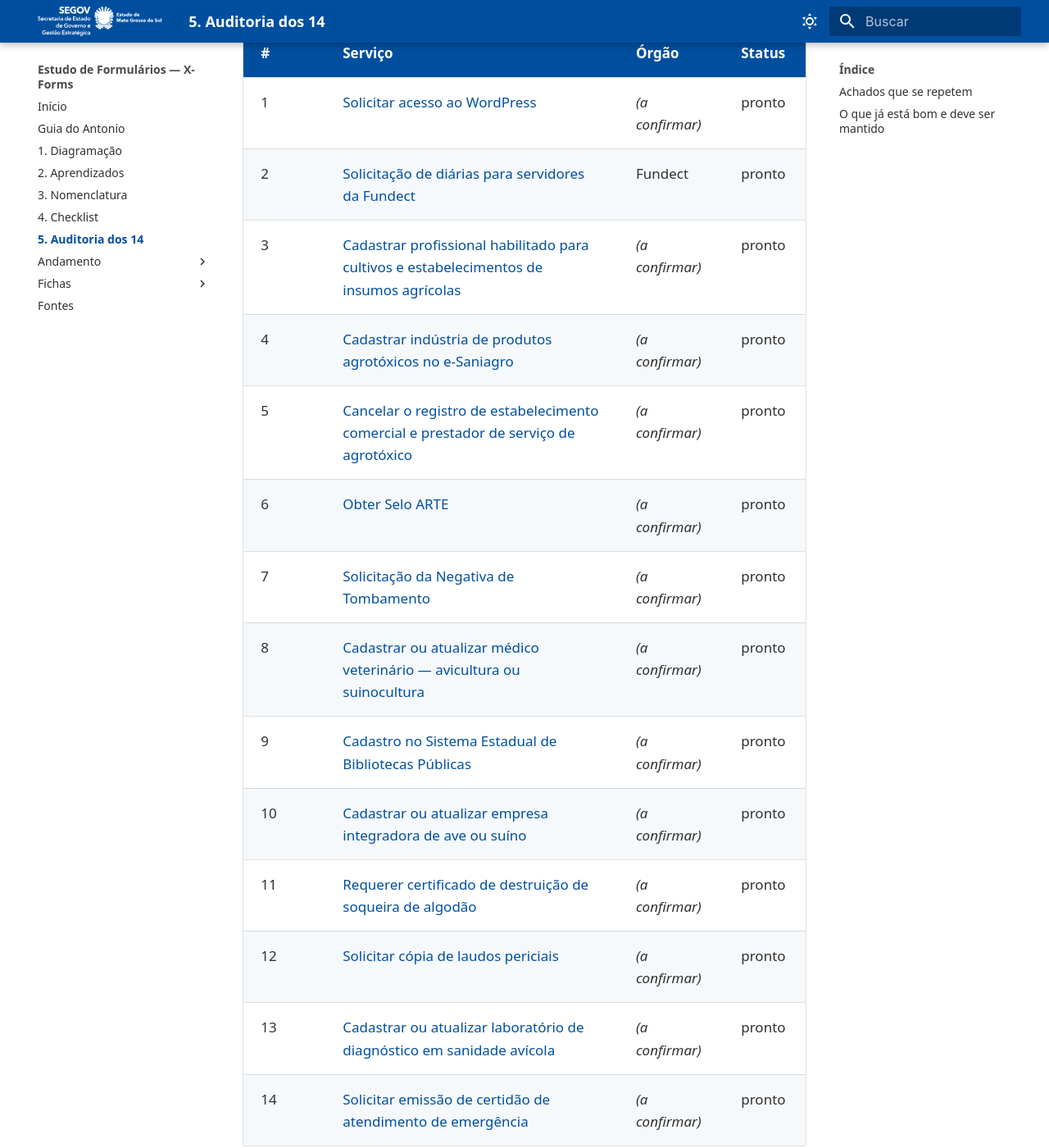
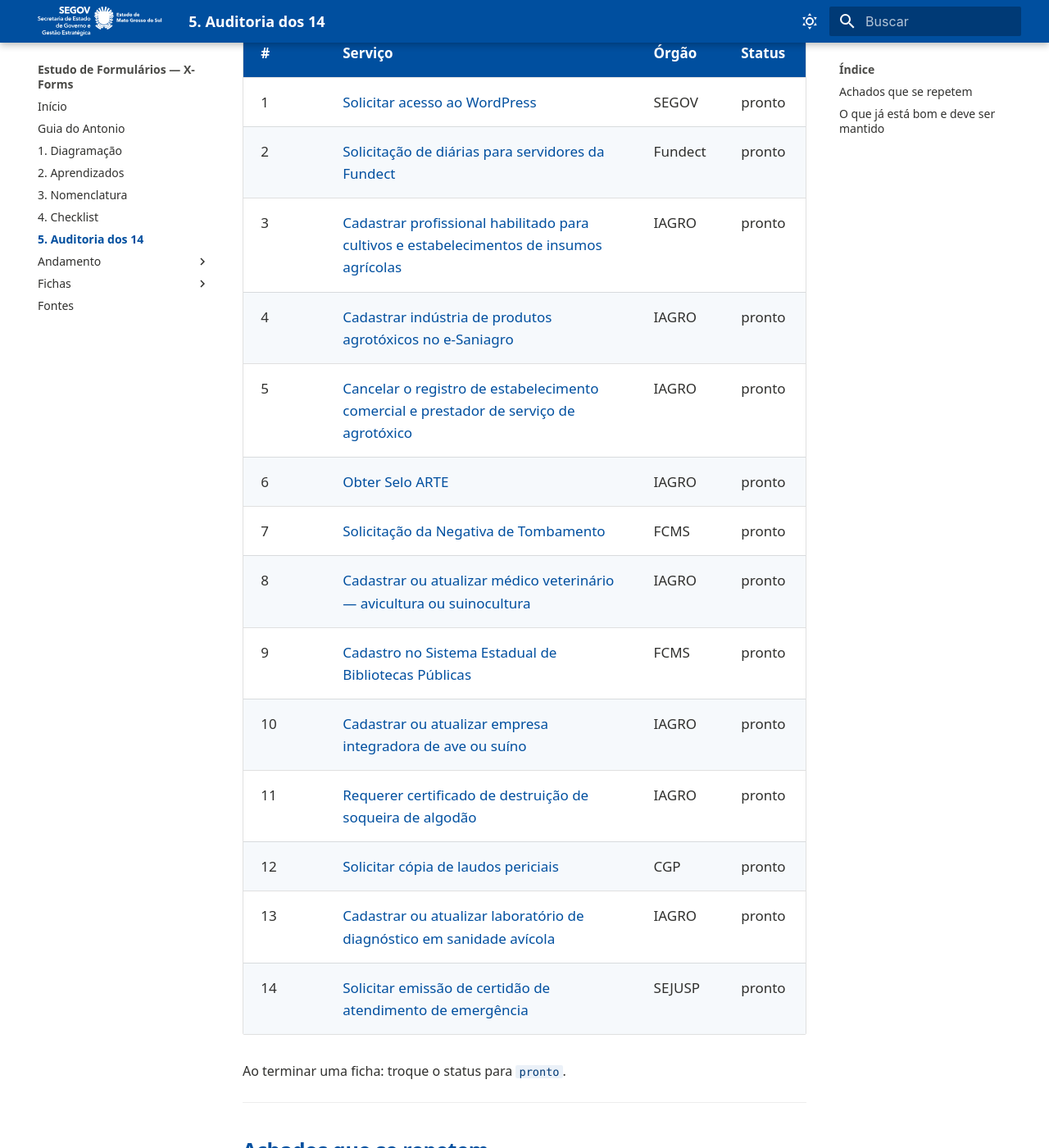
Before and after one commit to fabioramos-02/estudo-formularios, an MkDocs documentation site: the page built from docs/05-auditoria.md, in a window 1280 px wide and 1400 px high, scrolled down 264 px. Shown: the whole window at 82% size. Built offline with MkDocs 1.6.1 and Material for MkDocs 9.7.7, drawn with Linux system fonts in a browser that asks for light colours.

Commit message:
atualização dos orgãos

```diff
--- a/docs/05-auditoria.md
+++ b/docs/05-auditoria.md
@@ -7,20 +7,20 @@
 
 | # | Serviço | Órgão | Status |
 |---|---|---|---|
-| 1 | [Solicitar acesso ao WordPress](https://portal.demo-aws.xvia.com.br/app/ms-forms-designer/forms/edit/validar-antonio-wordpress) | *(a confirmar)* | pronto |
+| 1 | [Solicitar acesso ao WordPress](https://portal.demo-aws.xvia.com.br/app/ms-forms-designer/forms/edit/validar-antonio-wordpress) | SEGOV | pronto |
 | 2 | [Solicitação de diárias para servidores da Fundect](https://portal.demo-aws.xvia.com.br/app/ms-forms-designer/forms/edit/solicitacao-de-diarias-para-servidores-da-fundect) | Fundect | pronto |
-| 3 | [Cadastrar profissional habilitado para cultivos e estabelecimentos de insumos agrícolas](https://portal.demo-aws.xvia.com.br/app/ms-forms-designer/forms/edit/cadastrar-profissional-habilitado-para-cultivos-e-estabelecimentos-de-insumos-agricolas) | *(a confirmar)* | pronto |
-| 4 | [Cadastrar indústria de produtos agrotóxicos no e-Saniagro](https://portal.demo-aws.xvia.com.br/app/ms-forms-designer/forms/edit/cadastrar-industria-produtos-agrotoxicos-no-e-saniagro) | *(a confirmar)* | pronto |
-| 5 | [Cancelar o registro de estabelecimento comercial e prestador de serviço de agrotóxico](https://portal.demo-aws.xvia.com.br/app/ms-forms-designer/forms/edit/cancelar-o-registro-de-estabelecimento-comercial-e-prestador-de-servico-de-agrotoxico) | *(a confirmar)* | pronto |
-| 6 | [Obter Selo ARTE](https://portal.demo-aws.xvia.com.br/app/ms-forms-designer/forms/edit/obter-selo-arte) | *(a confirmar)* | pronto |
-| 7 | [Solicitação da Negativa de Tombamento](https://portal.demo-aws.xvia.com.br/app/ms-forms-designer/forms/edit/solicitacao-da-negativa-de-tombamento) | *(a confirmar)* | pronto |
-| 8 | [Cadastrar ou atualizar médico veterinário — avicultura ou suinocultura](https://portal.demo-aws.xvia.com.br/app/ms-forms-designer/forms/edit/cadastrar-ou-atualizar-medico-veterinario-avicultura-ou-suinocultura) | *(a confirmar)* | pronto |
-| 9 | [Cadastro no Sistema Estadual de Bibliotecas Públicas](https://portal.demo-aws.xvia.com.br/app/ms-forms-designer/forms/edit/cadastro-no-sistema-estadual-de-bibliotecas-publicas-de-mato-grosso-do-sul-sebpms) | *(a confirmar)* | pronto |
-| 10 | [Cadastrar ou atualizar empresa integradora de ave ou suíno](https://portal.demo-aws.xvia.com.br/app/ms-forms-designer/forms/edit/cadastrar-ou-atualizar-empresa-integradora-de-ave-ou-suino) | *(a confirmar)* | pronto |
-| 11 | [Requerer certificado de destruição de soqueira de algodão](https://portal.demo-aws.xvia.com.br/app/ms-forms-designer/forms/edit/requerer-certificado-de-destruicao-de-soqueira-de-algodao) | *(a confirmar)* | pronto |
-| 12 | [Solicitar cópia de laudos periciais](https://portal.demo-aws.xvia.com.br/app/ms-forms-designer/forms/edit/solicitar-copia-de-laudos-periciais) | *(a confirmar)* | pronto |
-| 13 | [Cadastrar ou atualizar laboratório de diagnóstico em sanidade avícola](https://portal.demo-aws.xvia.com.br/app/ms-forms-designer/forms/edit/cadastrar-ou-atualizar-laboratorio-de-diagnostico-em-sanidade-avicola) | *(a confirmar)* | pronto |
-| 14 | [Solicitar emissão de certidão de atendimento de emergência](https://portal.demo-aws.xvia.com.br/app/ms-forms-designer/forms/edit/solicitar-emissao-de-certidao-de-atendimento-de-emergencia-teste) | *(a confirmar)* | pronto |
+| 3 | [Cadastrar profissional habilitado para cultivos e estabelecimentos de insumos agrícolas](https://portal.demo-aws.xvia.com.br/app/ms-forms-designer/forms/edit/cadastrar-profissional-habilitado-para-cultivos-e-estabelecimentos-de-insumos-agricolas) | IAGRO | pronto |
+| 4 | [Cadastrar indústria de produtos agrotóxicos no e-Saniagro](https://portal.demo-aws.xvia.com.br/app/ms-forms-designer/forms/edit/cadastrar-industria-produtos-agrotoxicos-no-e-saniagro) | IAGRO | pronto |
+| 5 | [Cancelar o registro de estabelecimento comercial e prestador de serviço de agrotóxico](https://portal.demo-aws.xvia.com.br/app/ms-forms-designer/forms/edit/cancelar-o-registro-de-estabelecimento-comercial-e-prestador-de-servico-de-agrotoxico) | IAGRO | pronto |
+| 6 | [Obter Selo ARTE](https://portal.demo-aws.xvia.com.br/app/ms-forms-designer/forms/edit/obter-selo-arte) | IAGRO | pronto |
+| 7 | [Solicitação da Negativa de Tombamento](https://portal.demo-aws.xvia.com.br/app/ms-forms-designer/forms/edit/solicitacao-da-negativa-de-tombamento) | FCMS | pronto |
+| 8 | [Cadastrar ou atualizar médico veterinário — avicultura ou suinocultura](https://portal.demo-aws.xvia.com.br/app/ms-forms-designer/forms/edit/cadastrar-ou-atualizar-medico-veterinario-avicultura-ou-suinocultura) | IAGRO | pronto |
+| 9 | [Cadastro no Sistema Estadual de Bibliotecas Públicas](https://portal.demo-aws.xvia.com.br/app/ms-forms-designer/forms/edit/cadastro-no-sistema-estadual-de-bibliotecas-publicas-de-mato-grosso-do-sul-sebpms) | FCMS | pronto |
+| 10 | [Cadastrar ou atualizar empresa integradora de ave ou suíno](https://portal.demo-aws.xvia.com.br/app/ms-forms-designer/forms/edit/cadastrar-ou-atualizar-empresa-integradora-de-ave-ou-suino) | IAGRO | pronto |
+| 11 | [Requerer certificado de destruição de soqueira de algodão](https://portal.demo-aws.xvia.com.br/app/ms-forms-designer/forms/edit/requerer-certificado-de-destruicao-de-soqueira-de-algodao) | IAGRO | pronto |
+| 12 | [Solicitar cópia de laudos periciais](https://portal.demo-aws.xvia.com.br/app/ms-forms-designer/forms/edit/solicitar-copia-de-laudos-periciais) | CGP | pronto |
+| 13 | [Cadastrar ou atualizar laboratório de diagnóstico em sanidade avícola](https://portal.demo-aws.xvia.com.br/app/ms-forms-designer/forms/edit/cadastrar-ou-atualizar-laboratorio-de-diagnostico-em-sanidade-avicola) | IAGRO | pronto |
+| 14 | [Solicitar emissão de certidão de atendimento de emergência](https://portal.demo-aws.xvia.com.br/app/ms-forms-designer/forms/edit/solicitar-emissao-de-certidao-de-atendimento-de-emergencia-teste) | SEJUSP | pronto |
 
 Ao terminar uma ficha: troque o status para `pronto`.
 
```
